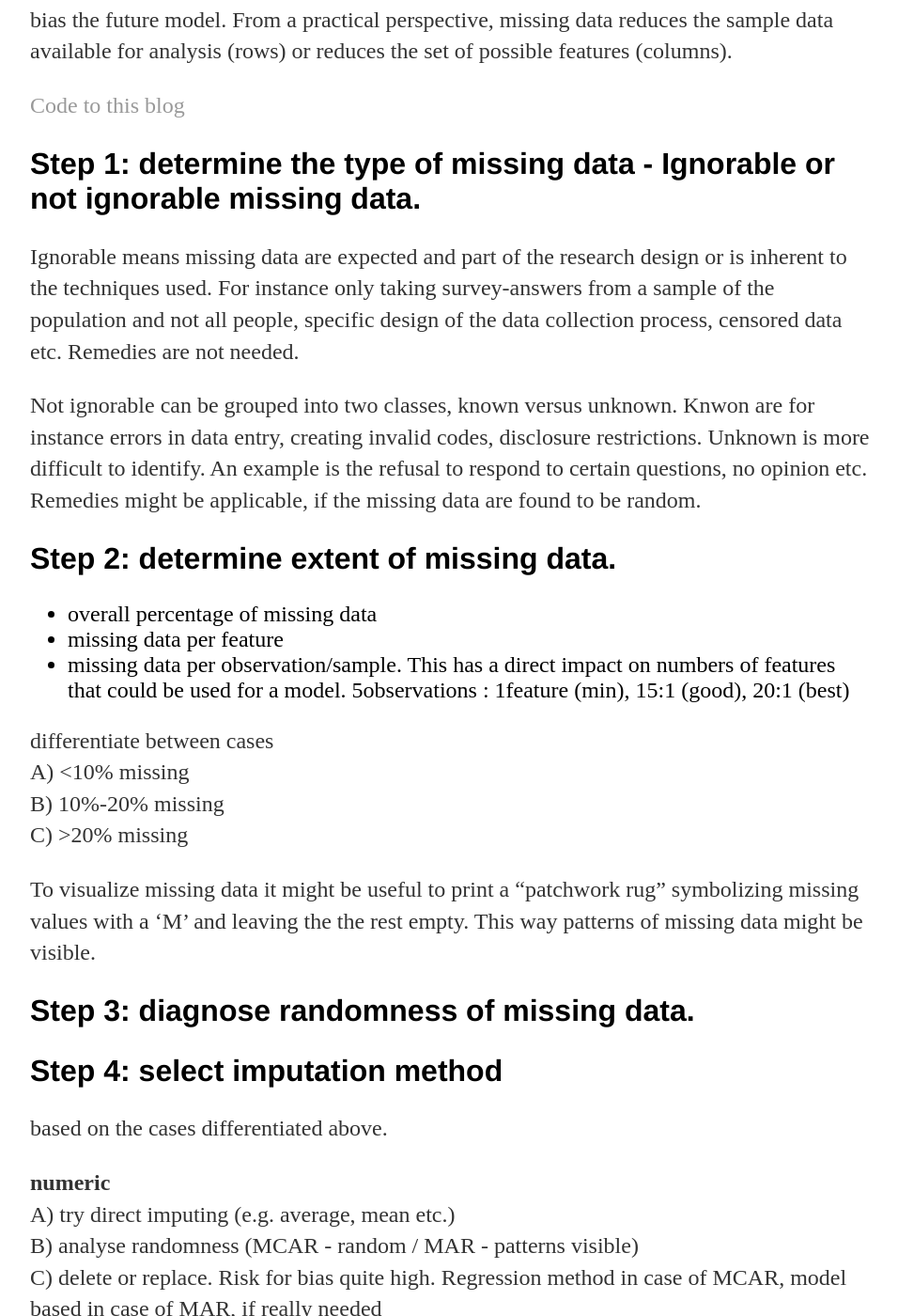
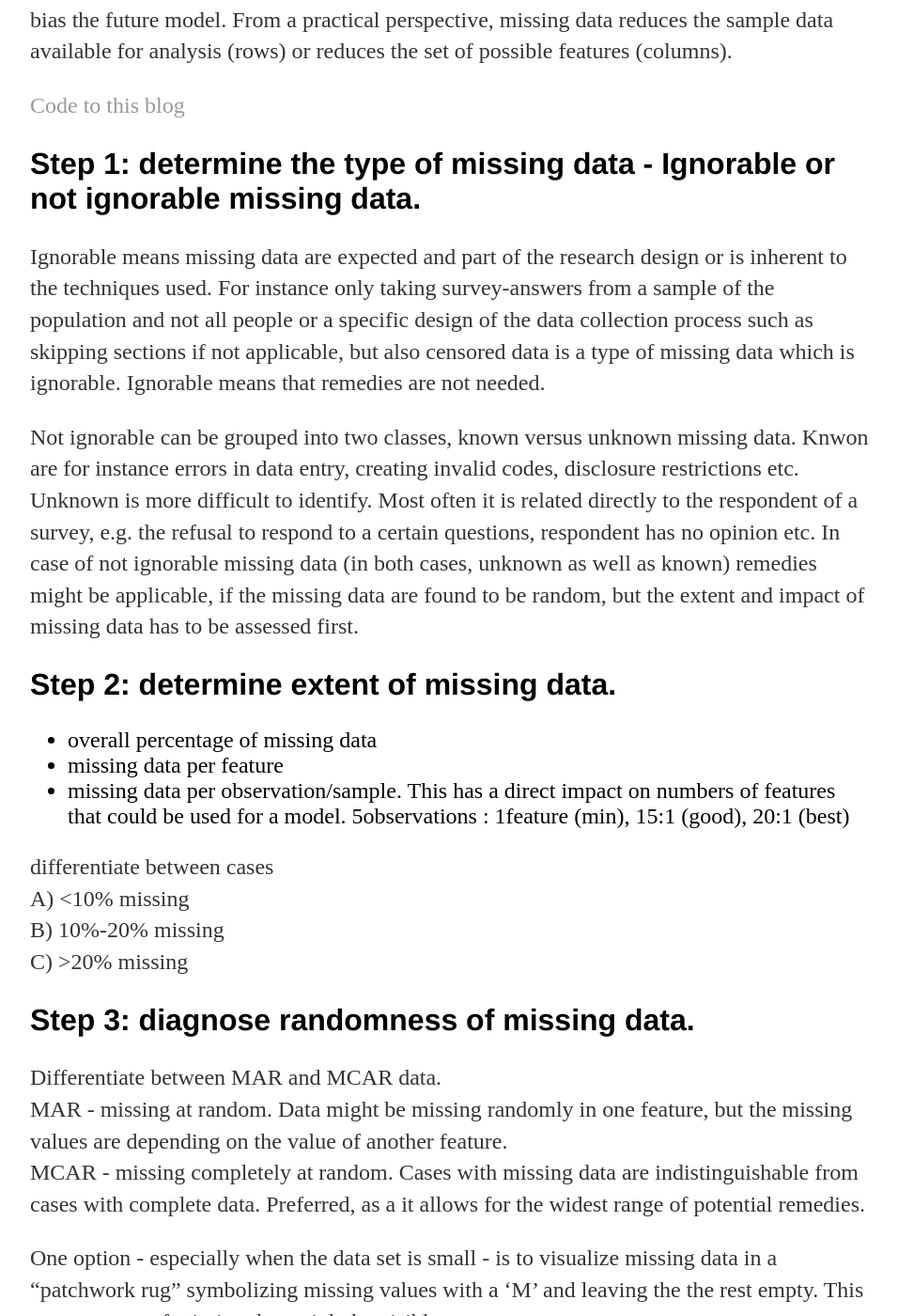
Before and after one commit to cgassman/cgassman.github.io, a Jekyll site: the page built from _posts/2017-06-30-missing-data.md, in a window 1280 px wide and 1400 px high, scrolled down 442 px. Shown: the whole window at 94% size, without its empty margins (160-1116 px from the left). Built offline with Jekyll 4.4.1, drawn with Linux system fonts in a browser that asks for light colours; some of the changed text lies outside the part shown.

Commit message:
structure
Structured along four steps from book

```diff
--- a/_posts/2017-06-30-missing-data.md
+++ b/_posts/2017-06-30-missing-data.md
@@ -12,9 +12,9 @@
 
 ## Step 1: determine the type of missing data - Ignorable or not ignorable missing data.
 
-Ignorable means missing data are expected and part of the research design or is inherent to the techniques used. For instance only taking survey-answers from a sample of the population and not all people, specific design of the data collection process, censored data etc. Remedies are not needed.
+Ignorable means missing data are expected and part of the research design or is inherent to the techniques used. For instance only taking survey-answers from a sample of the population and not all people or a specific design of the data collection process such as skipping sections if not applicable, but also censored data is a type of missing data which is ignorable. Ignorable means that remedies are not needed.
 
-Not ignorable can be grouped into two classes, known versus unknown. Knwon are for instance errors in data entry, creating invalid codes, disclosure restrictions. Unknown is more difficult to identify. An example is the refusal to respond to certain questions, no opinion etc. Remedies might be applicable, if the missing data are found to be random.
+Not ignorable can be grouped into two classes, known versus unknown missing data. Knwon are for instance errors in data entry, creating invalid codes, disclosure restrictions etc. Unknown is more difficult to identify. Most often it is related directly to the respondent of a survey, e.g. the refusal to respond to a certain questions, respondent has no opinion etc. In case of not ignorable missing data (in both cases, unknown as well as known) remedies might be applicable, if the missing data are found to be random, but the extent and impact of missing data has to be assessed first.
 
 ## Step 2: determine extent of missing data.
 - overall percentage of missing data
@@ -26,13 +26,18 @@
 B) 10%-20% missing
 C) >20% missing
 
-To visualize missing data it might be useful to print a "patchwork rug" symbolizing missing values with a 'M' and leaving the the rest empty. This way patterns of missing data might be visible.
 
 ## Step 3: diagnose randomness of missing data.
+Differentiate between MAR and MCAR data.
+MAR - missing at random. Data might be missing randomly in one feature, but the missing values are depending on the value of another feature.
+MCAR - missing completely at random. Cases with missing data are indistinguishable from cases with complete data. Preferred, as a it allows for the widest range of potential remedies.
+
+One option - especially when the data set is small - is to visualize missing data in a "patchwork rug" symbolizing missing values with a 'M' and leaving the the rest empty. This way patterns of missing data might be visible.
+
+As the sample size and the number of variables increase, the need for empirical diagnostic tests increases. Analyse randomness between groups (e.g. compare features) and analyse randomness overall, compared to expectation of complete randomness.
 
 
-
-## Step 4: select imputation method
+## Step 4: select imputation method for MCAR
 based on the cases differentiated above.
 
 **numeric**
@@ -42,4 +47,4 @@
 
 **non-numeric**
 A) create dummy variables
-B) and C) tendency to delete or replace either single observations or whole feature
+B) and C) tendency to delete or replace either single observations or whole feature, as imputation might bias
```
